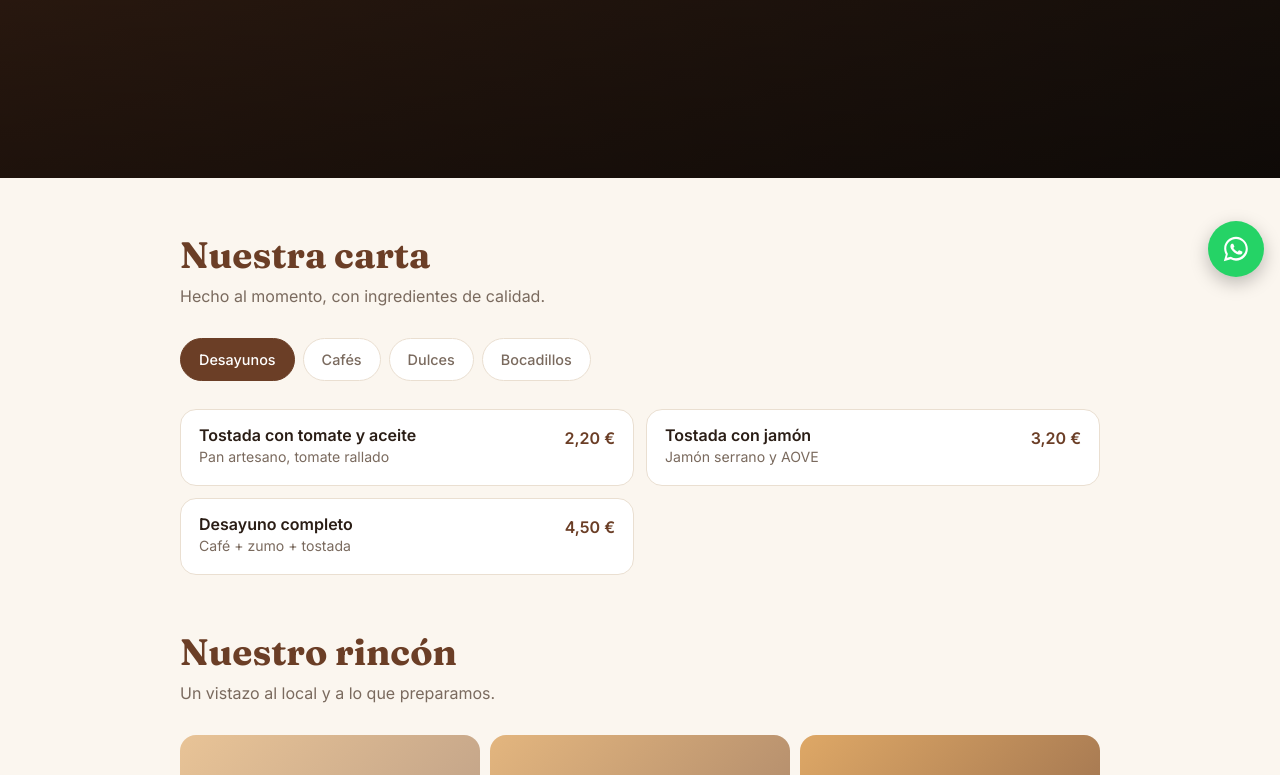
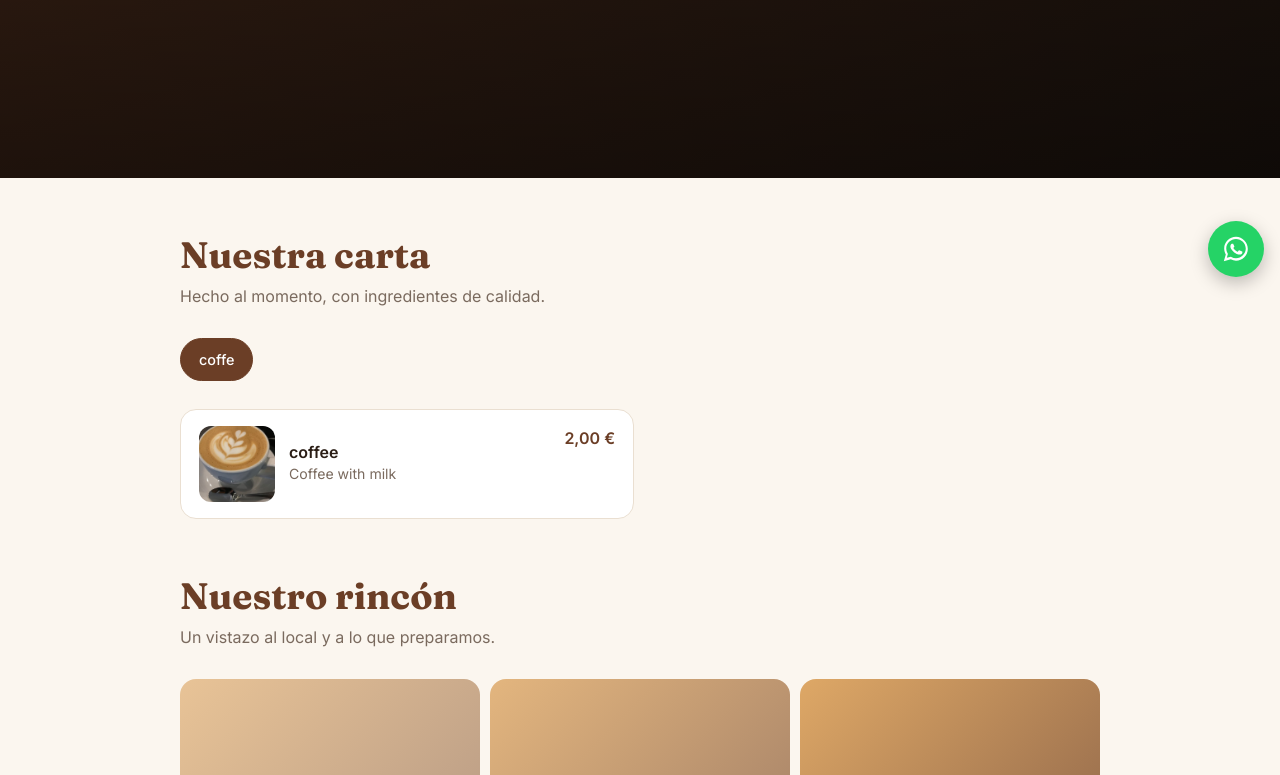
Before and after one commit to yas-divid/project-caffe, a plain HTML site: page index.html in a window 1280 px wide. Shown: the part 507-1282 px from the top of the page. Drawn offline with Linux system fonts and the light colour scheme.

Commit message:
Enhance product display with images and layout
Added item photo and main layout styles. Improved product rendering logic to include product images and descriptions.

```diff
--- a/index.html
+++ b/index.html
@@ -63,6 +63,8 @@
   .item{background:var(--card);border:1px solid var(--line);border-radius:var(--radius);padding:16px 18px;display:flex;justify-content:space-between;gap:16px}
   .item h3{font-family:Inter,sans-serif;font-size:1rem;font-weight:600;margin-bottom:2px}
   .item p{font-size:.88rem;color:var(--muted)}
+  .item-photo{width:76px;height:76px;object-fit:cover;border-radius:12px;flex:none}
+  .item-main{display:flex;align-items:center;gap:14px;min-width:0;flex:1}
   .price{font-weight:600;color:var(--primary);white-space:nowrap}
   @media(min-width:700px){.items{grid-template-columns:1fr 1fr}}
 
@@ -227,26 +229,98 @@ const CONFIG = {
   const wa = "https://wa.me/" + C.whatsapp + "?text=" + encodeURIComponent("Hola, quería información.");
   $("heroWa").href = wa; $("waFloat").href = wa;
 
-  // Carta con pestañas
-  const cats = Object.keys(C.carta);
+  // Carta: carga los productos guardados desde Pages CMS.
+  // Si el archivo aún no existe o está vacío, usa la carta de ejemplo de CONFIG.
   const tabs = $("tabs"), items = $("items");
+
+  function normalizeProducts(rows){
+    if (!Array.isArray(rows)) return null;
+    const grouped = {};
+    rows.forEach(product => {
+      if (!product || !product.name) return;
+      const category = product.category || "Otros";
+      if (!grouped[category]) grouped[category] = [];
+      const rawPrice = product.price;
+      const price = (rawPrice === "" || rawPrice == null)
+        ? ""
+        : (typeof rawPrice === "number"
+            ? rawPrice.toLocaleString("es-ES", {minimumFractionDigits: 2, maximumFractionDigits: 2}) + " €"
+            : String(rawPrice));
+      grouped[category].push({
+        name: String(product.name),
+        description: product.description ? String(product.description) : "",
+        price,
+        image: product.image ? String(product.image) : ""
+      });
+    });
+    return Object.keys(grouped).length ? grouped : null;
+  }
+
+  function renderMenu(menu){
+    tabs.innerHTML = "";
+    const cats = Object.keys(menu);
+    if (!cats.length) {
+      items.textContent = "Pronto publicaremos nuestra carta.";
+      return;
+    }
+
     function show(cat){
       [...tabs.children].forEach(b => b.classList.toggle("on", b.textContent === cat));
       items.innerHTML = "";
-    C.carta[cat].forEach(([n, d, p]) => {
-      const el = document.createElement("div"); el.className = "item";
+      (menu[cat] || []).forEach(product => {
+        const el = document.createElement("div");
+        el.className = "item";
+
         const left = document.createElement("div");
-      const h = document.createElement("h3"); h.textContent = n; left.appendChild(h);
-      if (d){ const t = document.createElement("p"); t.textContent = d; left.appendChild(t); }
-      const pr = document.createElement("div"); pr.className = "price"; pr.textContent = p;
-      el.append(left, pr); items.appendChild(el);
+        left.className = "item-main";
+
+        if (product.image) {
+          const img = document.createElement("img");
+          img.className = "item-photo";
+          img.src = product.image;
+          img.alt = product.name || "Producto";
+          img.loading = "lazy";
+          left.appendChild(img);
+        }
+
+        const details = document.createElement("div");
+        const h = document.createElement("h3");
+        h.textContent = product.name || "";
+        details.appendChild(h);
+
+        if (product.description) {
+          const desc = document.createElement("p");
+          desc.textContent = product.description;
+          details.appendChild(desc);
+        }
+        left.appendChild(details);
+
+        const price = document.createElement("div");
+        price.className = "price";
+        price.textContent = product.price || "";
+        el.append(left, price);
+        items.appendChild(el);
       });
     }
-  cats.forEach(c => {
-    const b = document.createElement("button"); b.className = "tab"; b.textContent = c;
-    b.onclick = () => show(c); tabs.appendChild(b);
+
+    cats.forEach(category => {
+      const button = document.createElement("button");
+      button.className = "tab";
+      button.type = "button";
+      button.textContent = category;
+      button.addEventListener("click", () => show(category));
+      tabs.appendChild(button);
     });
     show(cats[0]);
+  }
+
+  fetch("data/products.json")
+    .then(response => {
+      if (!response.ok) throw new Error("No se pudo cargar data/products.json");
+      return response.json();
+    })
+    .then(rows => renderMenu(normalizeProducts(rows) || CONFIG.carta))
+    .catch(() => renderMenu(CONFIG.carta));
 
   // Galería
   const g = $("gallery");
```
Lines whose indentation alone changed are shown as unchanged.
